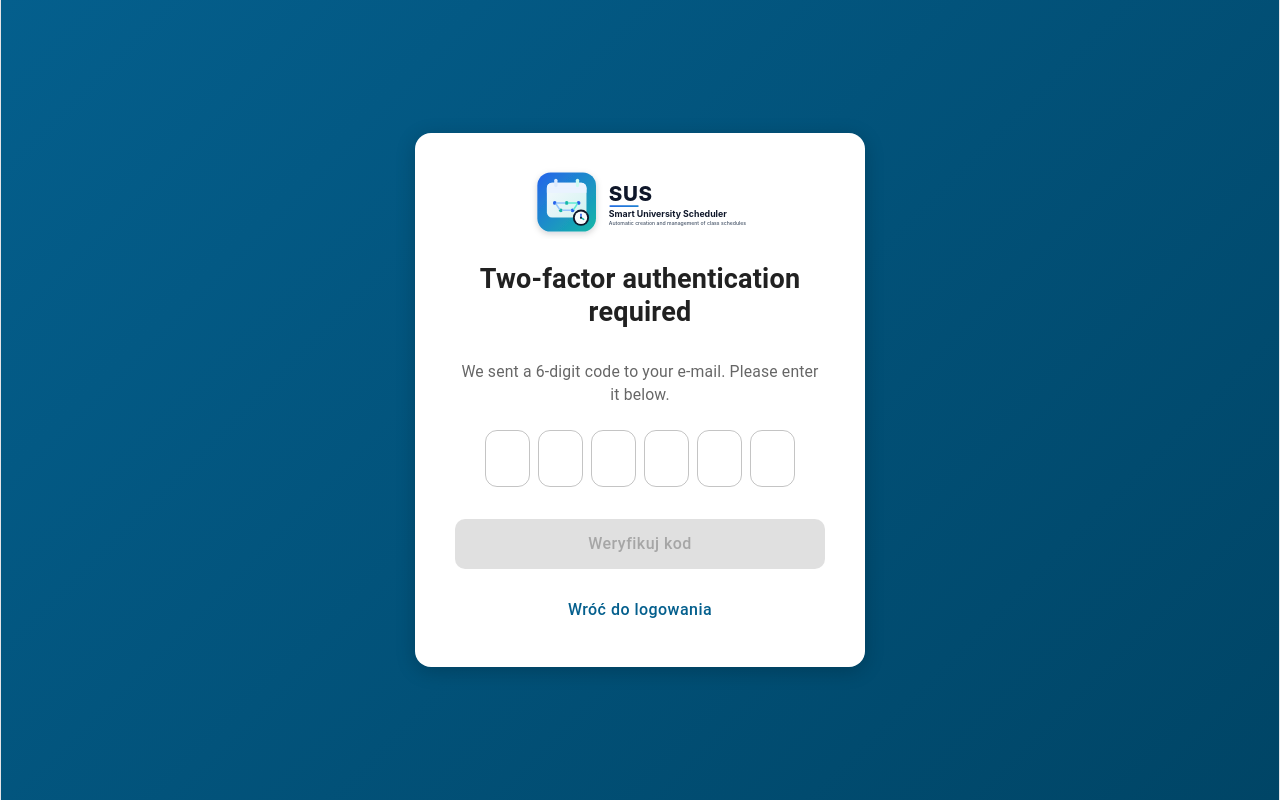
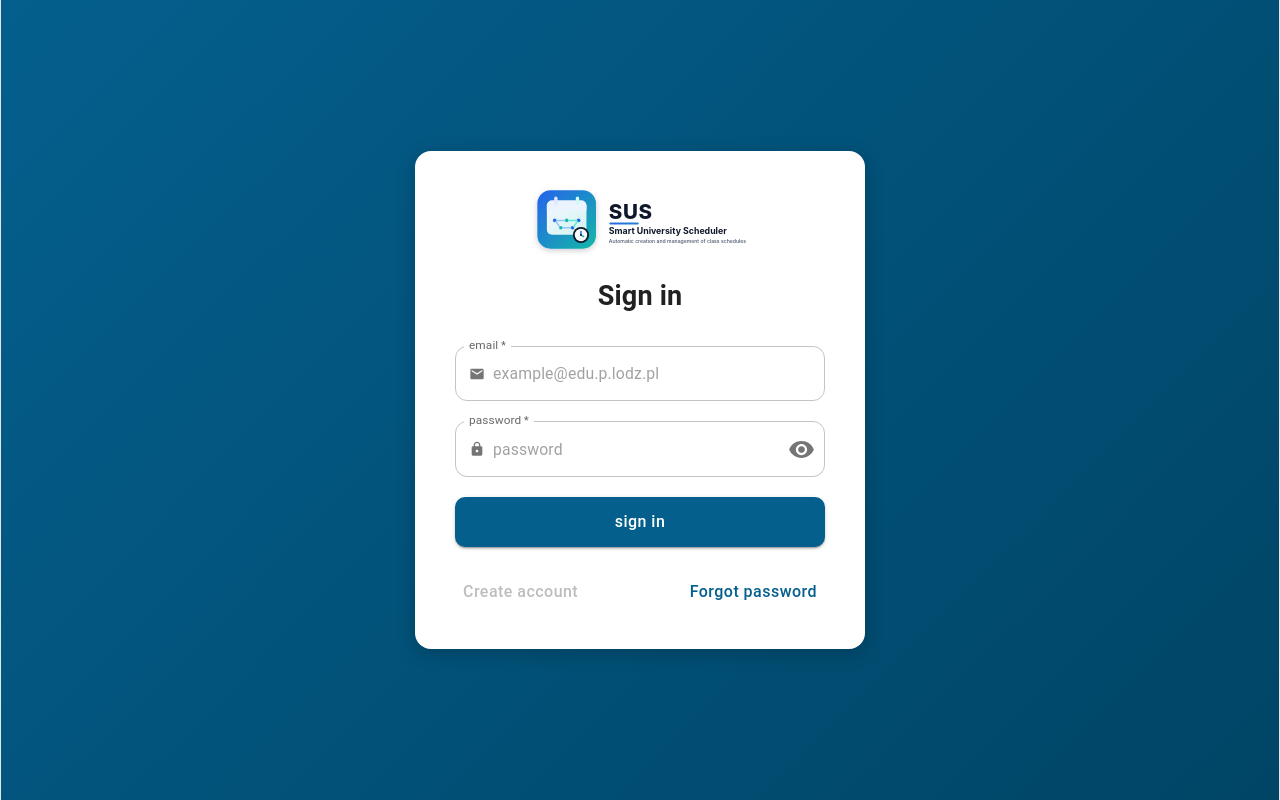
Before and after one commit to ziomciopoziomcio/Smart-University-Scheduler, a React (Vite) app in the folder frontend/: page /login in a window 1280 px wide. Built offline with nearby package versions, Linux system fonts and the light colour scheme; no server answers.

Commit message:
2fa set up

```diff
--- a/frontend/src/locales/en.json
+++ b/frontend/src/locales/en.json
@@ -18,7 +18,7 @@
       "providerError": "Authentication provider error",
       "2fa": {
         "2faRequired": "Two-factor authentication required",
-        "2faDescription": "We sent a 6-digit code to your e-mail. Please enter it below."
+        "2faDescription": "Please, enter the 2 Factor Authentication code below."
       }
     }
   },
--- a/frontend/src/locales/pl.json
+++ b/frontend/src/locales/pl.json
@@ -18,7 +18,7 @@
       "providerError": "Błąd dostawcy uwierzytelniania",
       "2fa": {
         "2faRequired": "Wymagana weryfikacja dwuetapowa",
-        "2faDescription": "Wysłaliśmy na twój e-mail kod 6-cyfrowy. Wpisz go poniżej."
+        "2faDescription": "Wpisz poniżej kod Weryfikacji dwuetapowej."
       }
     }
   },
--- a/frontend/src/pages/Auth/LoginPage.tsx
+++ b/frontend/src/pages/Auth/LoginPage.tsx
@@ -20,7 +20,7 @@ function LoginPage() {
     const [password, setPassword] = useState('');
 
     // DEBUG: SET initialState to '2fa' to view 2FA verification step
-    const [step, setStep] = useState<'login' | '2fa'>('2fa');
+    const [step, setStep] = useState<'login' | '2fa'>('login');
 
     const [preToken, setPreToken] = useState('');
     const [totpCode, setTotpCode] = useState('');
```
